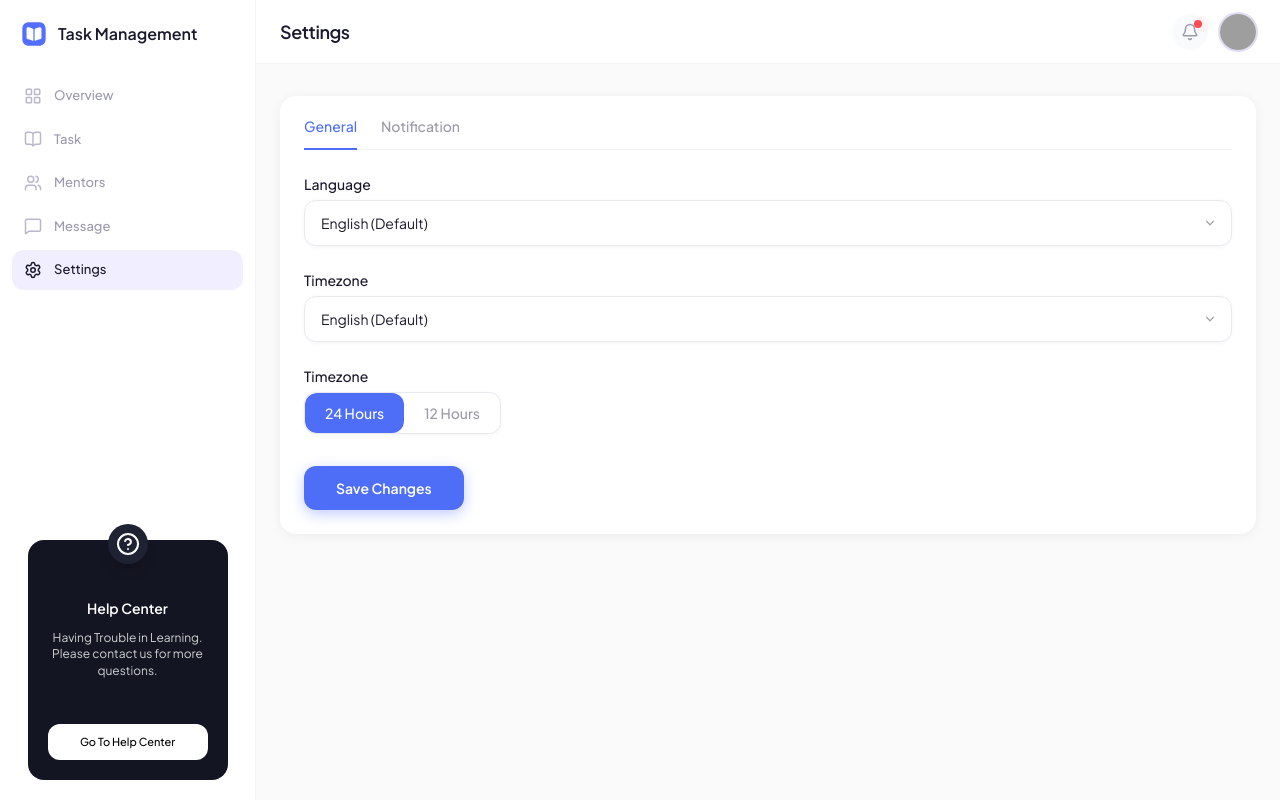
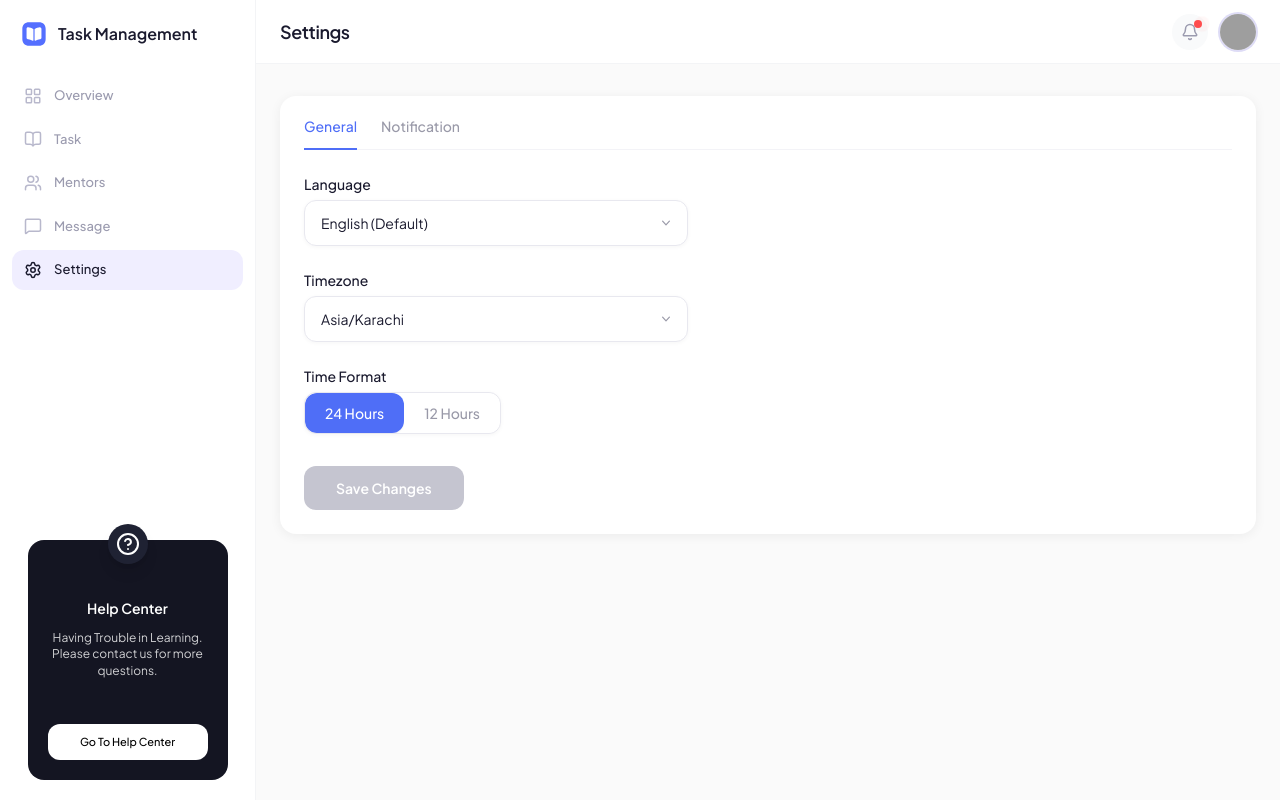
Before and after one commit to Moazzama07/Task-Management, a React (Vite) app: page /settings in a window 1280 px wide. Built offline with nearby package versions, Linux system fonts and the light colour scheme; grey boxes are pictures that could not be loaded.

Commit message:
setting updated

```diff
--- a/src/pages/settings/settings.tsx
+++ b/src/pages/settings/settings.tsx
@@ -1,7 +1,14 @@
-import { useState } from "react"
+import { useState, useEffect, useCallback } from "react"
+import { CheckCircle2, AlertTriangle, X } from "lucide-react"
 
 // ── Types ──────────────────────────────────────────────────────────────────
 type Tab = "general" | "notification"
+
+interface GeneralState {
+    language: string
+    timezone: string
+    timeFormat: "24h" | "12h"
+}
 
 interface NotificationItem {
     id: string
@@ -9,22 +16,82 @@ interface NotificationItem {
     enabled: boolean
 }
 
-// ── Sub-components ─────────────────────────────────────────────────────────
+// ── Saved (committed) defaults ─────────────────────────────────────────────
+const GENERAL_DEFAULTS: GeneralState = {
+    language: "English (Default)",
+    timezone: "Asia/Karachi",
+    timeFormat: "24h",
+}
 
-/** Reusable select dropdown matching the Figma style */
-function SelectField({ label, value }: { label: string; value: string }) {
+const NOTIFICATION_DEFAULTS: NotificationItem[] = [
+    { id: "message", label: "Message", enabled: true },
+    { id: "task-update", label: "Task Update", enabled: false },
+    { id: "task-deadline", label: "Task Deadline", enabled: true },
+    { id: "mentor-help", label: "Mentor Help", enabled: false },
+]
+
+// ── Toast ──────────────────────────────────────────────────────────────────
+function Toast({ message, onClose }: { message: string; onClose: () => void }) {
+    useEffect(() => {
+        const t = setTimeout(onClose, 3000)
+        return () => clearTimeout(t)
+    }, [onClose])
+
     return (
-        <div className="space-y-1.5">
+        <div className="fixed bottom-6 right-6 z-50 flex items-center gap-3 rounded-2xl bg-[#1A1A2E] px-5 py-3.5 shadow-[0_8px_32px_rgba(0,0,0,0.18)] animate-[slideUp_0.3s_ease-out]">
+            <CheckCircle2 className="h-4 w-4 text-[#4ADE80] shrink-0" />
+            <span className="text-sm font-medium text-white">{message}</span>
+            <button onClick={onClose} className="ml-1 text-white/40 hover:text-white transition-colors">
+                <X className="h-3.5 w-3.5" />
+            </button>
+        </div>
+    )
+}
+
+// ── Unsaved Warning Banner ─────────────────────────────────────────────────
+function UnsavedBanner({ onDiscard }: { onDiscard: () => void }) {
+    return (
+        <div className="flex items-center justify-between gap-3 rounded-xl bg-[#FFF8EC] border border-[#FDE9A2] px-4 py-3 mb-5">
+            <div className="flex items-center gap-2.5">
+                <AlertTriangle className="h-4 w-4 text-[#F59E0B] shrink-0" />
+                <span className="text-sm font-medium text-[#92600A]">
+                    Unsaved changes — save or discard before leaving.
+                </span>
+            </div>
+            <button
+                onClick={onDiscard}
+                className="text-xs font-semibold text-[#F59E0B] hover:text-[#D97706] transition-colors whitespace-nowrap"
+            >
+                Discard
+            </button>
+        </div>
+    )
+}
+
+// ── SelectField ────────────────────────────────────────────────────────────
+function SelectField({
+    label,
+    value,
+    options,
+    onChange,
+}: {
+    label: string
+    value: string
+    options: string[]
+    onChange: (val: string) => void
+}) {
+    return (
+        <div className="space-y-1.5 w-full max-w-sm">
             <label className="block text-sm font-medium text-[#1A1A2E]">{label}</label>
             <div className="relative">
                 <select
-                    className="w-full appearance-none rounded-xl border border-[#E8E8EF] bg-white px-4 py-3 pr-10 text-sm text-[#1A1A2E] shadow-[0_1px_4px_rgba(0,0,0,0.04)] focus:outline-none focus:ring-2 focus:ring-[#4F6EF7]/30 cursor-pointer"
-                    defaultValue={value}
+                    value={value}
+                    onChange={(e) => onChange(e.target.value)}
+                    className="w-full appearance-none rounded-xl border border-[#E8E8EF] bg-white px-4 py-3 pr-10 text-sm text-[#1A1A2E] shadow-[0_1px_4px_rgba(0,0,0,0.04)] focus:outline-none focus:ring-2 focus:ring-[#4F6EF7]/30 cursor-pointer transition-shadow"
                 >
-                    <option>English (Default)</option>
-                    <option>Urdu</option>
-                    <option>Arabic</option>
-                    <option>French</option>
+                    {options.map((opt) => (
+                        <option key={opt} value={opt}>{opt}</option>
+                    ))}
                 </select>
                 <svg
                     className="pointer-events-none absolute right-3.5 top-1/2 -translate-y-1/2 h-4 w-4 text-[#9999A8]"
@@ -42,45 +109,75 @@ function SelectField({ label, value }: { label: string; value: string }) {
     )
 }
 
-/** 24h / 12h toggle matching Figma */
-function TimeFormatToggle() {
-    const [is24h, setIs24h] = useState(true)
-
+// ── TimeFormatToggle ───────────────────────────────────────────────────────
+function TimeFormatToggle({
+    value,
+    onChange,
+}: {
+    value: "24h" | "12h"
+    onChange: (val: "24h" | "12h") => void
+}) {
     return (
         <div className="space-y-1.5">
-            <label className="block text-sm font-medium text-[#1A1A2E]">Timezone</label>
-            <div className="flex items-center gap-0 w-fit rounded-xl border border-[#E8E8EF] bg-white shadow-[0_1px_4px_rgba(0,0,0,0.04)] overflow-hidden">
+            <label className="block text-sm font-medium text-[#1A1A2E]">Time Format</label>
+            <div className="flex items-center w-fit rounded-xl border border-[#E8E8EF] bg-white shadow-[0_1px_4px_rgba(0,0,0,0.04)] overflow-hidden">
+                {(["24h", "12h"] as const).map((fmt) => (
                     <button
-                    onClick={() => setIs24h(true)}
-                    className={`px-5 py-2.5 text-sm font-medium rounded-xl transition-all duration-200 ${is24h
+                        key={fmt}
+                        onClick={() => onChange(fmt)}
+                        className={`px-5 py-2.5 text-sm font-medium rounded-xl transition-all duration-200 ${value === fmt
                             ? "bg-[#4F6EF7] text-white shadow-sm"
                             : "bg-white text-[#9999A8] hover:text-[#1A1A2E]"
                             }`}
                     >
-                    24 Hours
+                        {fmt === "24h" ? "24 Hours" : "12 Hours"}
                     </button>
-                <button
-                    onClick={() => setIs24h(false)}
-                    className={`px-5 py-2.5 text-sm font-medium rounded-xl transition-all duration-200 ${!is24h
-                            ? "bg-[#4F6EF7] text-white shadow-sm"
-                            : "bg-white text-[#9999A8] hover:text-[#1A1A2E]"
-                        }`}
-                >
-                    12 Hours
-                </button>
+                ))}
             </div>
         </div>
     )
 }
 
-/** Toggle switch component */
-function Toggle({
-    enabled,
-    onToggle,
+// ── GeneralSettings ────────────────────────────────────────────────────────
+function GeneralSettings({
+    form,
+    onChange,
 }: {
-    enabled: boolean
-    onToggle: () => void
+    form: GeneralState
+    onChange: (patch: Partial<GeneralState>) => void
 }) {
+    return (
+        <div className="space-y-6">
+            <SelectField
+                label="Language"
+                value={form.language}
+                options={["English (Default)", "Urdu", "Arabic", "French", "Spanish"]}
+                onChange={(v) => onChange({ language: v })}
+            />
+            <SelectField
+                label="Timezone"
+                value={form.timezone}
+                options={[
+                    "Asia/Karachi",
+                    "Asia/Dubai",
+                    "Asia/Kolkata",
+                    "Europe/London",
+                    "America/New_York",
+                    "America/Los_Angeles",
+                    "UTC",
+                ]}
+                onChange={(v) => onChange({ timezone: v })}
+            />
+            <TimeFormatToggle
+                value={form.timeFormat}
+                onChange={(v) => onChange({ timeFormat: v })}
+            />
+        </div>
+    )
+}
+
+// ── Toggle ─────────────────────────────────────────────────────────────────
+function Toggle({ enabled, onToggle }: { enabled: boolean; onToggle: () => void }) {
     return (
         <button
             onClick={onToggle}
@@ -95,80 +192,161 @@ function Toggle({
     )
 }
 
-// ── General Tab ────────────────────────────────────────────────────────────
-function GeneralSettings() {
+// ── NotificationSettings ───────────────────────────────────────────────────
+function NotificationSettings({
+    items,
+    onToggle,
+}: {
+    items: NotificationItem[]
+    onToggle: (id: string) => void
+}) {
     return (
-        <div className="space-y-6">
-            <SelectField label="Language" value="English (Default)" />
-            <SelectField label="Timezone" value="English (Default)" />
-            <TimeFormatToggle />
-        </div>
-    )
-}
-
-// ── Notification Tab ───────────────────────────────────────────────────────
-function NotificationSettings() {
-    const [items, setItems] = useState<NotificationItem[]>([
-        { id: "message", label: "Message", enabled: true },
-        { id: "task-update", label: "Task Update", enabled: false },
-        { id: "task-deadline", label: "Task Deadline", enabled: true },
-        { id: "mentor-help", label: "Mentor Help", enabled: false },
-    ])
-
-    const toggle = (id: string) => {
-        setItems((prev) =>
-            prev.map((item) =>
-                item.id === id ? { ...item, enabled: !item.enabled } : item
-            )
-        )
-    }
-
-    return (
-        <div className="space-y-0 divide-y divide-[#F3F3F7]">
+        <div>
             {items.map((item) => (
                 <div
                     key={item.id}
-                    className="flex items-center justify-between py-4"
+                    className="flex items-center justify-start gap-4 py-4"
                 >
-                    <span className="text-sm font-medium text-[#1A1A2E]">{item.label}</span>
-                    <Toggle enabled={item.enabled} onToggle={() => toggle(item.id)} />
+                    <Toggle
+                        enabled={item.enabled}
+                        onToggle={() => onToggle(item.id)}
+                    />
+
+                    <span className="text-sm font-medium text-[#1A1A2E]">
+                        {item.label}
+                    </span>
                 </div>
             ))}
         </div>
     )
 }
 
-// ── Main Settings Component ────────────────────────────────────────────────
+// ── helpers ────────────────────────────────────────────────────────────────
+function generalChanged(a: GeneralState, b: GeneralState) {
+    return a.language !== b.language || a.timezone !== b.timezone || a.timeFormat !== b.timeFormat
+}
+
+function notifChanged(a: NotificationItem[], b: NotificationItem[]) {
+    return a.some((item, i) => item.enabled !== b[i].enabled)
+}
+
+// ── Main Settings ──────────────────────────────────────────────────────────
 export default function Settings() {
     const [activeTab, setActiveTab] = useState<Tab>("general")
 
+    // saved state (committed on Save)
+    const [savedGeneral, setSavedGeneral] = useState<GeneralState>(GENERAL_DEFAULTS)
+    const [savedNotif, setSavedNotif] = useState<NotificationItem[]>(NOTIFICATION_DEFAULTS)
+
+    // draft state (what user is currently editing)
+    const [draftGeneral, setDraftGeneral] = useState<GeneralState>(GENERAL_DEFAULTS)
+    const [draftNotif, setDraftNotif] = useState<NotificationItem[]>(NOTIFICATION_DEFAULTS)
+
+    // toast
+    const [toast, setToast] = useState<string | null>(null)
+
+    // dirty flags
+    const isDirtyGeneral = generalChanged(draftGeneral, savedGeneral)
+    const isDirtyNotif = notifChanged(draftNotif, savedNotif)
+    const isDirty = activeTab === "general" ? isDirtyGeneral : isDirtyNotif
+
+    // patch general draft
+    const patchGeneral = useCallback((patch: Partial<GeneralState>) => {
+        setDraftGeneral((prev) => ({ ...prev, ...patch }))
+    }, [])
+
+    // toggle notif draft
+    const toggleNotif = useCallback((id: string) => {
+        setDraftNotif((prev) =>
+            prev.map((item) => (item.id === id ? { ...item, enabled: !item.enabled } : item))
+        )
+    }, [])
+
+    // discard
+    const handleDiscard = () => {
+        if (activeTab === "general") setDraftGeneral(savedGeneral)
+        else setDraftNotif(savedNotif)
+    }
+
+    // save
+    const handleSave = () => {
+        if (activeTab === "general") setSavedGeneral(draftGeneral)
+        else setSavedNotif(draftNotif)
+        setToast("Settings saved successfully!")
+    }
+
+    // tab switch: warn if dirty but allow switching freely (banner stays)
+    const handleTabSwitch = (tab: Tab) => setActiveTab(tab)
+
     return (
+        <>
             <div className="rounded-2xl bg-white shadow-[0_2px_12px_rgba(0,0,0,0.06)] px-6 pt-5 pb-6">
+
+                {/* Unsaved warning banner */}
+                {isDirty && <UnsavedBanner onDiscard={handleDiscard} />}
+
                 {/* Tabs */}
                 <div className="flex items-center gap-6 border-b border-[#F3F3F7] mb-6">
                     {(["general", "notification"] as Tab[]).map((tab) => (
                         <button
                             key={tab}
-                        onClick={() => setActiveTab(tab)}
-                        className={`pb-3 text-sm font-medium capitalize transition-colors duration-200 border-b-2 -mb-px ${activeTab === tab
+                            onClick={() => handleTabSwitch(tab)}
+                            className={`relative pb-3 text-sm font-medium capitalize transition-colors duration-200 border-b-2 -mb-px ${activeTab === tab
                                 ? "text-[#4F6EF7] border-[#4F6EF7]"
                                 : "text-[#9999A8] border-transparent hover:text-[#1A1A2E]"
                                 }`}
                         >
                             {tab.charAt(0).toUpperCase() + tab.slice(1)}
+                            {/* dirty dot indicator on inactive tab */}
+                            {tab !== activeTab &&
+                                ((tab === "general" && isDirtyGeneral) ||
+                                    (tab === "notification" && isDirtyNotif)) && (
+                                    <span className="absolute -top-0.5 -right-2 h-1.5 w-1.5 rounded-full bg-[#F59E0B]" />
+                                )}
                         </button>
                     ))}
                 </div>
 
                 {/* Tab Content */}
-            {activeTab === "general" ? <GeneralSettings /> : <NotificationSettings />}
+                {activeTab === "general" ? (
+                    <GeneralSettings form={draftGeneral} onChange={patchGeneral} />
+                ) : (
+                    <NotificationSettings items={draftNotif} onToggle={toggleNotif} />
+                )}
 
                 {/* Save Button */}
-            <div className="mt-8">
-                <button className="rounded-xl bg-[#4F6EF7] px-8 py-3 text-sm font-semibold text-white shadow-[0_4px_14px_rgba(79,110,247,0.35)] hover:bg-[#3D5CE8] active:scale-95 transition-all duration-150">
+                <div className="mt-8 flex items-center gap-3">
+                    <button
+                        onClick={handleSave}
+                        disabled={!isDirty}
+                        className={`rounded-xl px-8 py-3 text-sm font-semibold text-white transition-all duration-150 ${isDirty
+                            ? "bg-[#4F6EF7] shadow-[0_4px_14px_rgba(79,110,247,0.35)] hover:bg-[#3D5CE8] active:scale-95"
+                            : "bg-[#C5C5D0] cursor-not-allowed"
+                            }`}
+                    >
                         Save Changes
                     </button>
+                    {isDirty && (
+                        <button
+                            onClick={handleDiscard}
+                            className="rounded-xl px-5 py-3 text-sm font-medium text-[#9999A8] hover:text-[#1A1A2E] hover:bg-[#F5F5F7] transition-all duration-150"
+                        >
+                            Discard
+                        </button>
+                    )}
                 </div>
             </div>
+
+            {/* Toast */}
+            {toast && <Toast message={toast} onClose={() => setToast(null)} />}
+
+            {/* Slide-up animation */}
+            <style>{`
+                @keyframes slideUp {
+                    from { opacity: 0; transform: translateY(16px); }
+                    to   { opacity: 1; transform: translateY(0); }
+                }
+            `}</style>
+        </>
     )
 }
```
Lines whose indentation alone changed are shown as unchanged.
